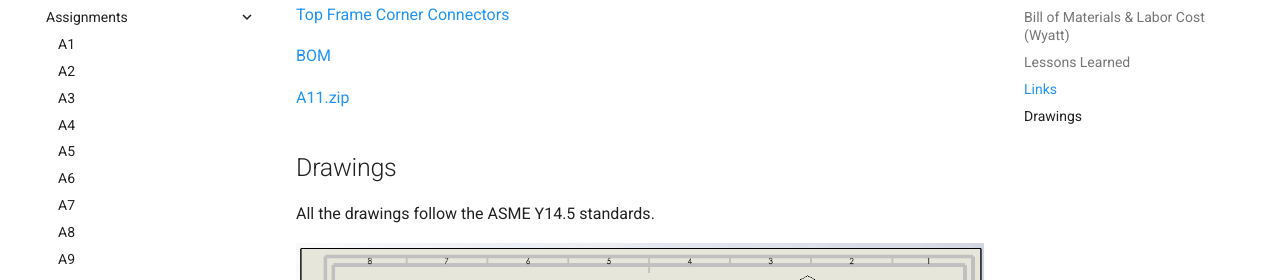
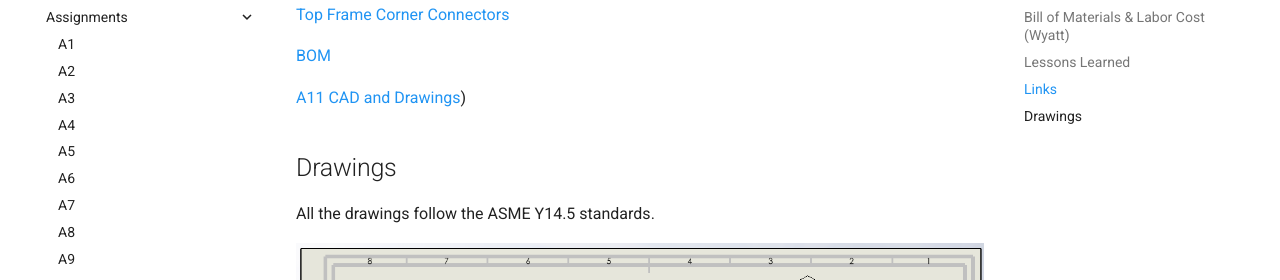
Before and after one commit to AidenGrake/megr2157-portfolio, an MkDocs documentation site: the page built from docs/assignments/a11/index.md, in a window 1280 px wide and 900 px high, scrolled down 14118 px. Shown: the part 172-452 px from the top of the window. Built offline with MkDocs 1.6.1 and Material for MkDocs 9.7.7, drawn with Linux system fonts in a browser that asks for light colours.

Commit message:
Update link for A11 CAD and Drawings

```diff
--- a/docs/assignments/a11/index.md
+++ b/docs/assignments/a11/index.md
@@ -96,7 +96,7 @@ During this assignment, our group learned about the importance of focusing on sm
 
 [BOM](A11BOM.xlsx)
 
-[A11.zip](A11.zip)
+[A11 CAD and Drawings](https://drive.google.com/file/d/11uHAHFEqwJXb86kqvsGnqs_MW-SBbayR/view?usp=sharing))
 
 ## Drawings
 All the drawings follow the ASME Y14.5 standards.
```
